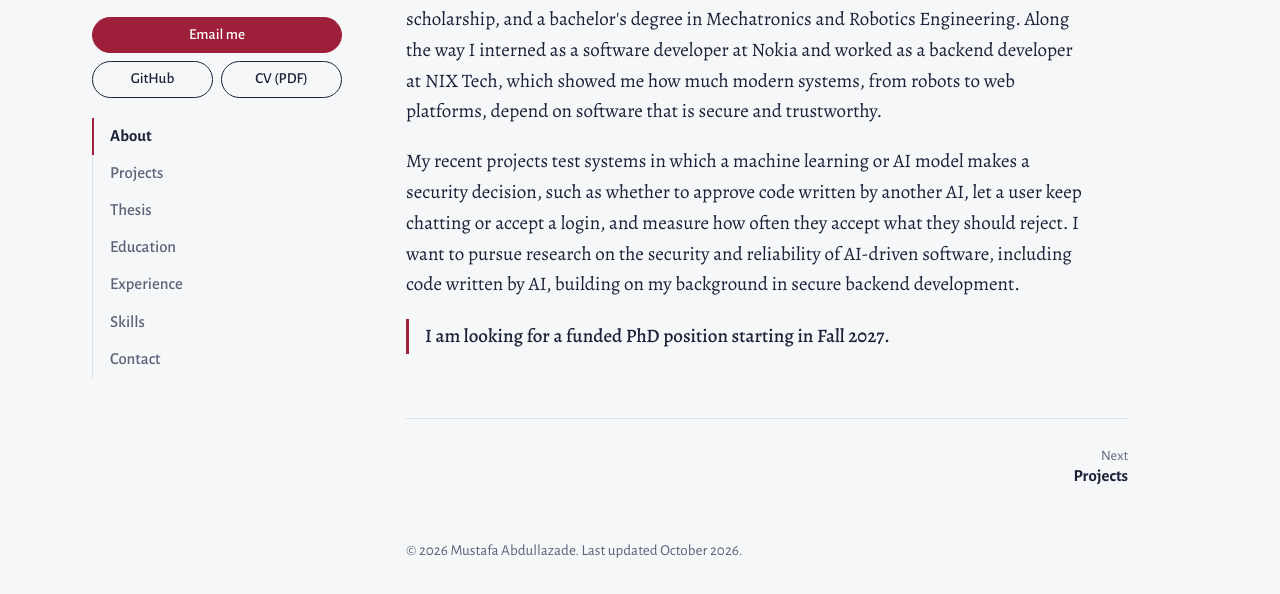
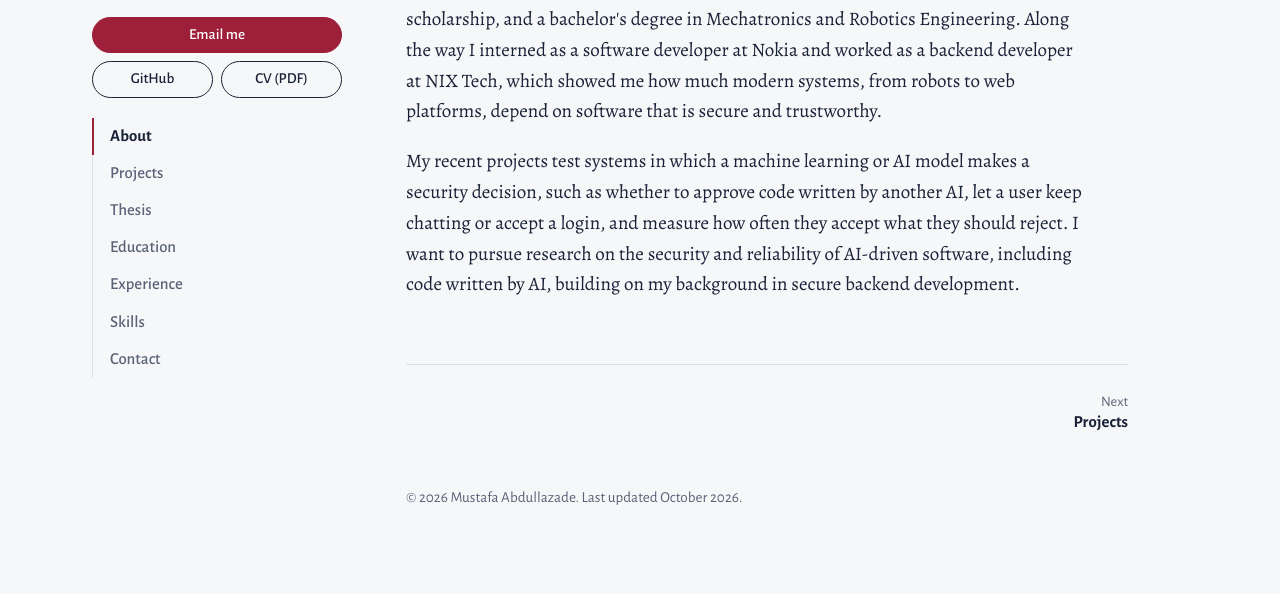
Before and after one commit to abdullazada-mustafa/abdullazada-mustafa.github.io, a plain HTML site: page index.html in a window 1280 px wide. Shown: the part 184-778 px from the top of the page. Drawn offline with nearby package versions, Linux system fonts and the light colour scheme.

Commit message:
Update index.html

```diff
--- a/index.html
+++ b/index.html
@@ -673,7 +673,7 @@
         <p>I hold a master's degree in Computer Science Engineering from the Budapest University of Technology and Economics (BME), where I studied on a full Stipendium Hungaricum scholarship, and a bachelor's degree in Mechatronics and Robotics Engineering. Along the way I interned as a software developer at Nokia and worked as a backend developer at NIX Tech, which showed me how much modern systems, from robots to web platforms, depend on software that is secure and trustworthy.</p>
         <p>My recent projects test systems in which a machine learning or AI model makes a security decision, such as whether to approve code written by another AI, let a user keep chatting or accept a login, and measure how often they accept what they should reject. I want to pursue research on the security and reliability of AI-driven software, including code written by AI, building on my background in secure backend development.</p>
 
-        <p class="status">I am looking for a funded PhD position starting in Fall 2027.</p>
+
       </div>
     </section>
 
```
